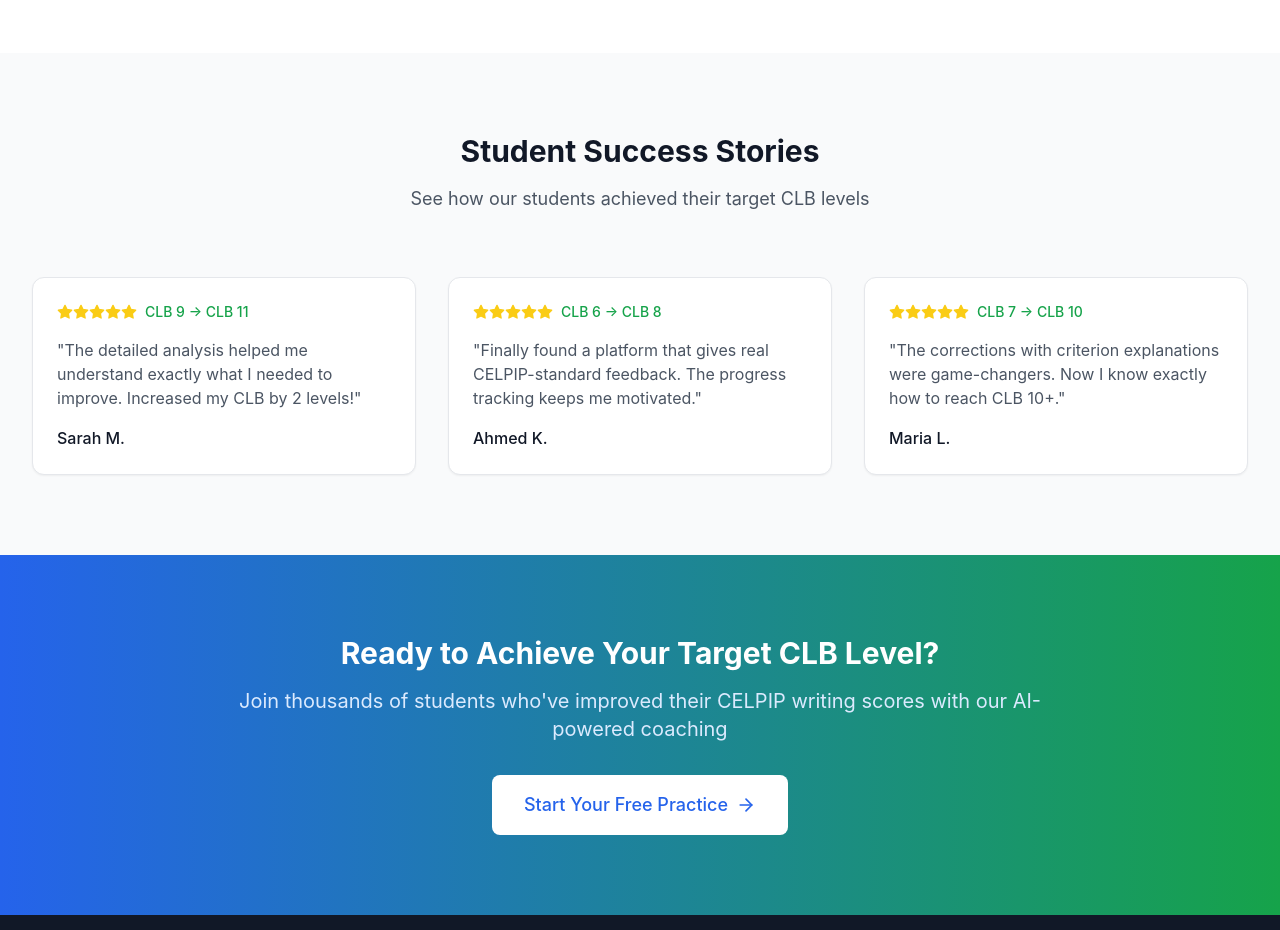
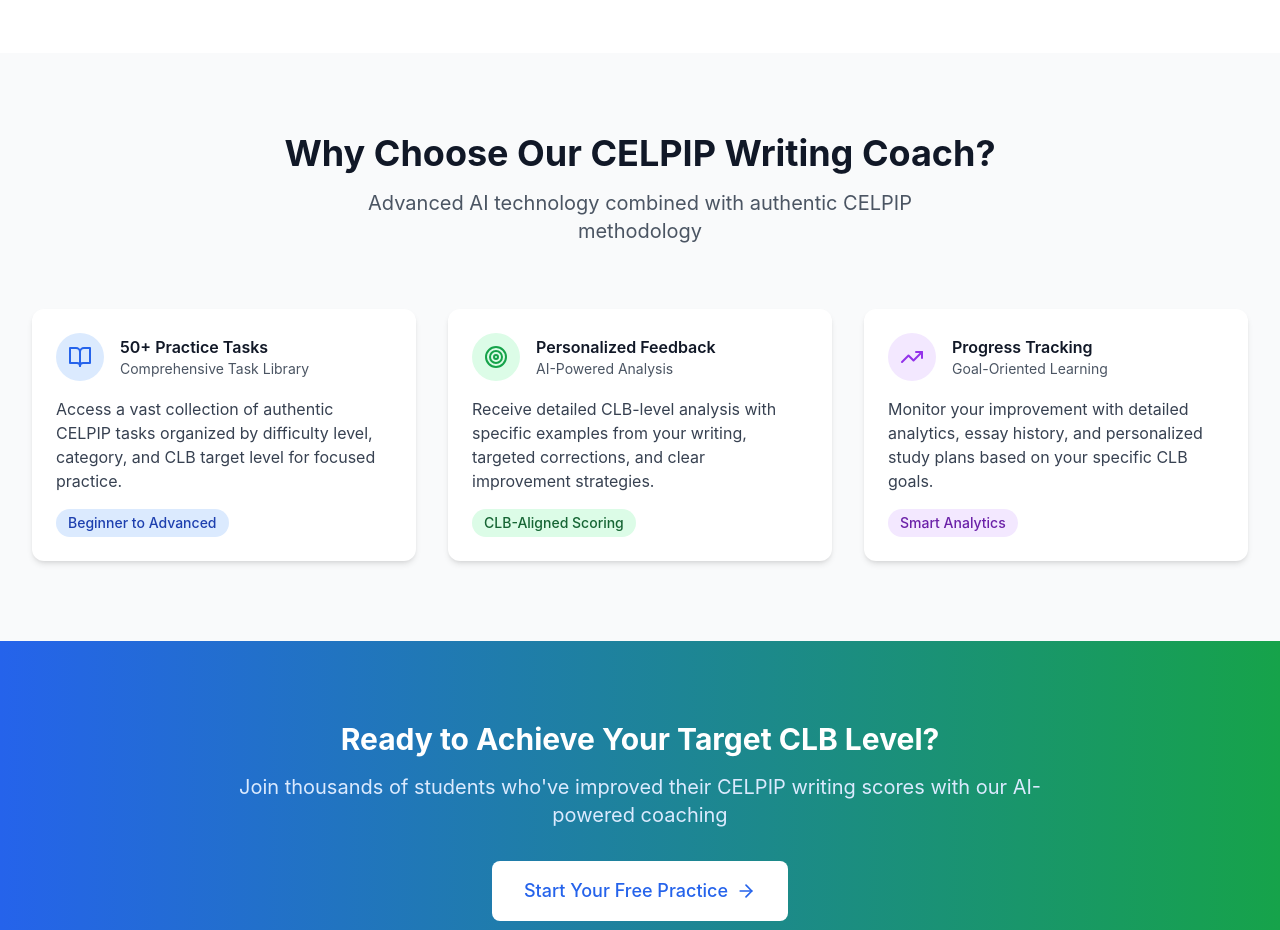
Before and after one commit to MashaDolda/CELPIP-WRITING-COACH, a React (Create React App) app: page / in a window 1280 px wide. Shown: the part 1560-2490 px from the top of the page. Built offline with nearby package versions, Linux system fonts and the light colour scheme.

Commit message:
Remove fake testimonials, improve demo mode explanations, add 50+ tasks library

```diff
--- /dev/null
+++ b/src/components/Auth/DemoExplanation.tsx
@@ -0,0 +1,39 @@
+import React from 'react';
+import { AlertCircle, Shield, Database, Cloud } from 'lucide-react';
+
+const DemoExplanation: React.FC = () => {
+  return (
+    <div className="bg-blue-50 border border-blue-200 rounded-lg p-4 mb-6">
+      <div className="flex items-start">
+        <AlertCircle className="w-5 h-5 text-blue-600 mr-3 mt-0.5 flex-shrink-0" />
+        <div>
+          <h4 className="font-medium text-blue-900 mb-2">Demo Mode Active</h4>
+          <p className="text-blue-800 text-sm mb-3">
+            You're currently using the demo version of CELPIP Writing Coach. Here's what this means:
+          </p>
+
+          <div className="space-y-2">
+            <div className="flex items-center text-blue-700 text-sm">
+              <Shield className="w-4 h-4 mr-2 flex-shrink-0" />
+              <span><strong>Authentication:</strong> Login is simulated (no real Google OAuth)</span>
+            </div>
+            <div className="flex items-center text-blue-700 text-sm">
+              <Database className="w-4 h-4 mr-2 flex-shrink-0" />
+              <span><strong>Data Storage:</strong> Essays saved locally (browser storage only)</span>
+            </div>
+            <div className="flex items-center text-blue-700 text-sm">
+              <Cloud className="w-4 h-4 mr-2 flex-shrink-0" />
+              <span><strong>Full Features:</strong> All practice and feedback features work normally</span>
+            </div>
+          </div>
+
+          <p className="text-blue-800 text-sm mt-3">
+            For persistent data storage and real authentication, Firebase configuration is required.
+          </p>
+        </div>
+      </div>
+    </div>
+  );
+};
+
+export default DemoExplanation;
--- a/src/components/LandingPage.tsx
+++ b/src/components/LandingPage.tsx
@@ -193,32 +193,78 @@
       </section>
 
       {/* Testimonials */}
+      {/* Platform Features Highlight */}
       <section className="py-20 bg-gray-50">
         <div className="max-w-7xl mx-auto px-4 sm:px-6 lg:px-8">
           <div className="text-center mb-16">
-            <h2 className="text-3xl font-bold text-gray-900 mb-4">
-              Student Success Stories
+            <h2 className="text-3xl md:text-4xl font-bold text-gray-900 mb-4">
+              Why Choose Our CELPIP Writing Coach?
             </h2>
-            <p className="text-lg text-gray-600 max-w-2xl mx-auto">
-              See how our students achieved their target CLB levels
+            <p className="text-xl text-gray-600 max-w-2xl mx-auto">
+              Advanced AI technology combined with authentic CELPIP methodology
             </p>
           </div>
 
-          <div className="grid grid-cols-1 md:grid-cols-3 gap-8">
-            {testimonials.map((testimonial, index) => (
-              <div key={index} className="bg-white rounded-xl p-6 shadow-sm border border-gray-200">
-                <div className="flex items-center mb-4">
-                  <div className="flex text-yellow-400">
-                    {[...Array(5)].map((_, i) => (
-                      <Star key={i} className="w-4 h-4 fill-current" />
-                    ))}
-                  </div>
-                  <span className="ml-2 text-sm font-medium text-green-600">{testimonial.clb}</span>
+          <div className="grid md:grid-cols-3 gap-8">
+            <div className="bg-white rounded-xl p-6 shadow-md">
+              <div className="flex items-center mb-4">
+                <div className="w-12 h-12 bg-blue-100 rounded-full flex items-center justify-center">
+                  <BookOpen className="w-6 h-6 text-blue-600" />
                 </div>
-                <p className="text-gray-600 mb-4">"{testimonial.text}"</p>
-                <div className="font-medium text-gray-900">{testimonial.name}</div>
+                <div className="ml-4">
+                  <h4 className="font-semibold text-gray-900">50+ Practice Tasks</h4>
+                  <p className="text-gray-600 text-sm">Comprehensive Task Library</p>
+                </div>
               </div>
-            ))}
+              <p className="text-gray-700 mb-4">
+                Access a vast collection of authentic CELPIP tasks organized by difficulty level, category, and CLB target level for focused practice.
+              </p>
+              <div className="flex items-center">
+                <span className="bg-blue-100 text-blue-800 px-3 py-1 rounded-full text-sm font-medium">
+                  Beginner to Advanced
+                </span>
+              </div>
+            </div>
+
+            <div className="bg-white rounded-xl p-6 shadow-md">
+              <div className="flex items-center mb-4">
+                <div className="w-12 h-12 bg-green-100 rounded-full flex items-center justify-center">
+                  <Target className="w-6 h-6 text-green-600" />
+                </div>
+                <div className="ml-4">
+                  <h4 className="font-semibold text-gray-900">Personalized Feedback</h4>
+                  <p className="text-gray-600 text-sm">AI-Powered Analysis</p>
+                </div>
+              </div>
+              <p className="text-gray-700 mb-4">
+                Receive detailed CLB-level analysis with specific examples from your writing, targeted corrections, and clear improvement strategies.
+              </p>
+              <div className="flex items-center">
+                <span className="bg-green-100 text-green-800 px-3 py-1 rounded-full text-sm font-medium">
+                  CLB-Aligned Scoring
+                </span>
+              </div>
+            </div>
+
+            <div className="bg-white rounded-xl p-6 shadow-md">
+              <div className="flex items-center mb-4">
+                <div className="w-12 h-12 bg-purple-100 rounded-full flex items-center justify-center">
+                  <TrendingUp className="w-6 h-6 text-purple-600" />
+                </div>
+                <div className="ml-4">
+                  <h4 className="font-semibold text-gray-900">Progress Tracking</h4>
+                  <p className="text-gray-600 text-sm">Goal-Oriented Learning</p>
+                </div>
+              </div>
+              <p className="text-gray-700 mb-4">
+                Monitor your improvement with detailed analytics, essay history, and personalized study plans based on your specific CLB goals.
+              </p>
+              <div className="flex items-center">
+                <span className="bg-purple-100 text-purple-800 px-3 py-1 rounded-full text-sm font-medium">
+                  Smart Analytics
+                </span>
+              </div>
+            </div>
           </div>
         </div>
       </section>
--- a/src/contexts/AuthContext.tsx
+++ b/src/contexts/AuthContext.tsx
@@ -91,13 +91,14 @@
 
   const loginWithGoogle = async () => {
     // Demo mode - simulate Google login
+    // In production, this would use Firebase Auth with Google provider
     const demoUser = {
-      uid: 'demo-google-user',
-      email: 'demo@google.com',
+      uid: 'demo-google-user-' + Date.now(),
+      email: 'demo.user@gmail.com',
       displayName: 'Demo Google User'
     } as User;
 
-    const profile = createDemoProfile('demo@google.com', 'Demo Google User');
+    const profile = createDemoProfile('demo.user@gmail.com', 'Demo Google User');
     setCurrentUser(demoUser);
     setUserProfile(profile);
 
```
